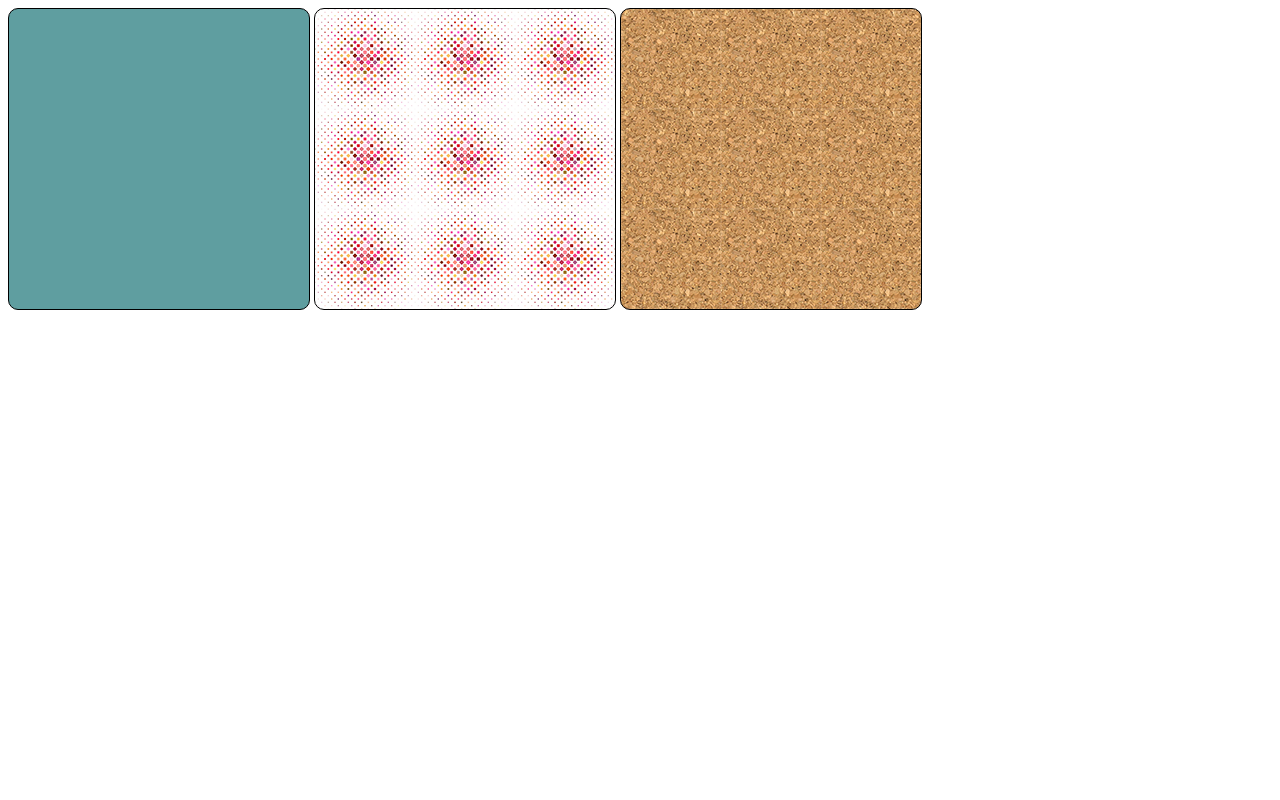
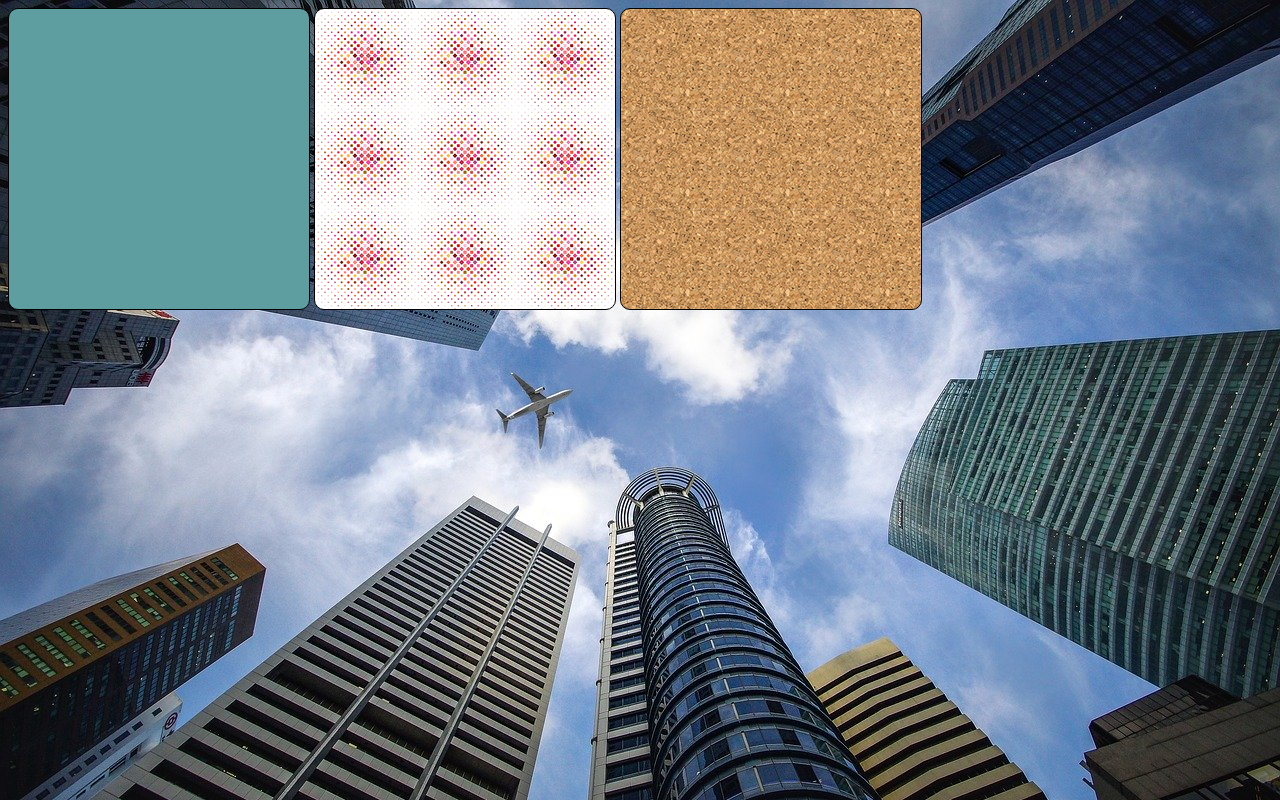
Before and after one commit to Rogernasc/html-css, a plain HTML site: page ex022/index.html in a window 1280 px wide. Drawn offline with Linux system fonts and the light colour scheme.

Commit message:
Update index.html

```diff
--- a/ex022/index.html
+++ b/ex022/index.html
@@ -6,6 +6,11 @@
     <meta name="viewport" content="width=device-width, initial-scale=1.0">
     <title>testes com imagens de fundo</title>
     <style>
+
+        body{
+
+            background-image: url('imagens/wallpaper002.jpg');
+        }
         div.quadrado {
             border: 1px solid black;
             width: 300px;
```
